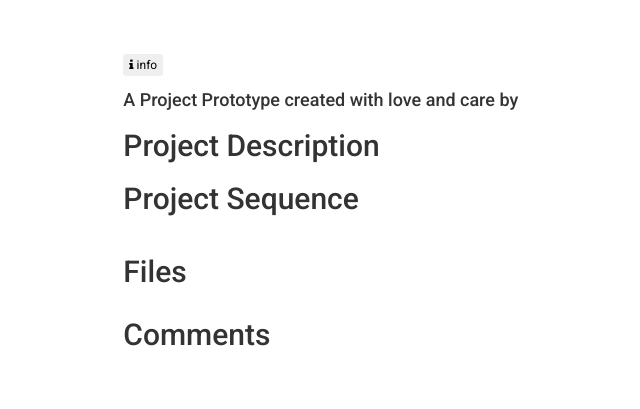
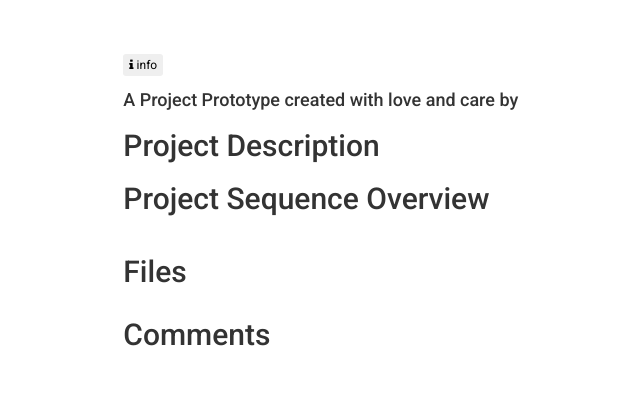
Before and after one commit to llcit/nflrc-pbllrepo-dev, a Django app: template templates/project_prototype_doc.html in a window 1280 px wide. Shown: the part 80-489 px from the top of the page, without its empty margins (105-745 px from the left). Run offline with Django 3.2, Linux system fonts and the light colour scheme; the template is opened without the code that fills it, so the values that code supplies are empty; some libraries are stand-ins or nearby versions.

Commit message:
minor heading edit

```diff
--- a/templates/project_prototype_doc.html
+++ b/templates/project_prototype_doc.html
@@ -58,7 +58,7 @@
 
 
                 <!-- PROJECT SEQUENCE OVERVIEW TABLE OF CONTENTS -->
-                <dt id="project_sequence" class="lead"><h2>Project Sequence</h2></dt>
+                <dt id="project_sequence" class="lead"><h2>Project Sequence Overview</h2></dt>
                 <dd>
                     {% for category, tasks in tasks.items %}
                         <h3>{{ category }}</h3>
```
